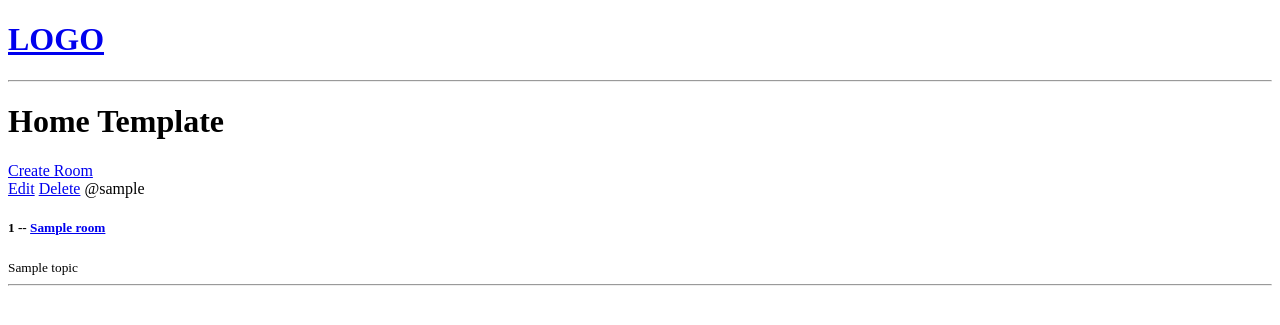
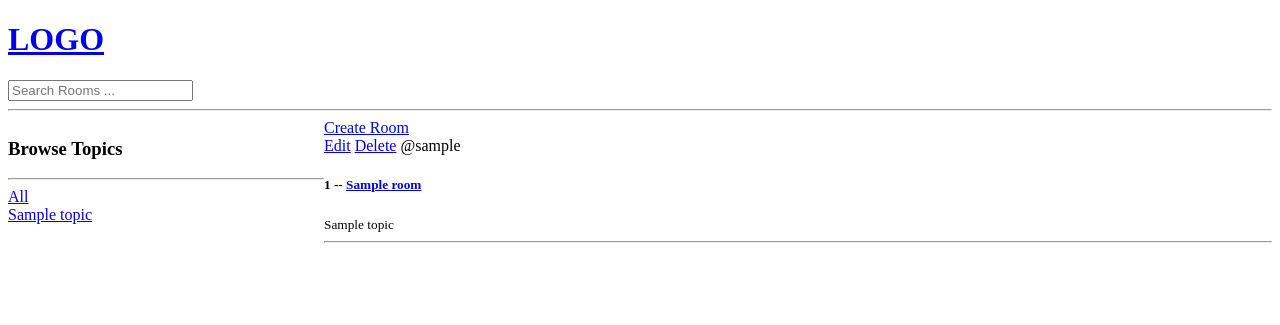
Before and after one commit to ethan-yz-hao/StudyBud, a Django app: page / in a window 1280 px wide. Shown: the top 325 px of the page. Run offline with Django 4.2, Linux system fonts and the light colour scheme; tables that the repository leaves empty hold one stand-in row (values such as "Sample post").

Commit message:
sidebar-topic and search

```diff
--- a/base/templates/base/home.html
+++ b/base/templates/base/home.html
@@ -1,15 +1,40 @@
 {% extends 'main.html' %}
 
+{% block content %}
 
-{% block content %}
-    <h1>Home Template</h1>
+    <style>
+        .home-container {
+            display: grid;
+            grid-template-columns: 1fr 3fr;
+        }
+    </style>
+
+    <div class="home-container">
+
         <div>
-        <a href="{%  url 'create-room' %}">Create Room</a>
+            <h3>Browse Topics</h3>
+            <hr>
+
+            <div>
+                <a href="{% url 'home' %}">All</a>
+            </div>
+
+            {% for topic in topics %}
+                <div>
+                    <a href="{% url 'home' %}?q={{ topic.name }}">{{ topic.name }}</a>
+                </div>
+            {% endfor %}
+
+        </div>
+
+
+        <div>
+            <a href="{% url 'create-room' %}">Create Room</a>
             <div>
                 {% for room in rooms %}
                     <div>
-                    <a href="{%  url 'update-room' room.id %}">Edit</a>
-                    <a href="{%  url 'delete-room' room.id %}">Delete</a>
+                        <a href="{% url 'update-room' room.id %}">Edit</a>
+                        <a href="{% url 'delete-room' room.id %}">Delete</a>
                         <span>@{{ room.host.username }}</span>
                         <h5>{{ room.id }} -- <a href="{% url 'room' room.id %}">{{ room.name }}</a></h5>
                         <small>{{ room.topic.name }}</small>
@@ -18,4 +43,5 @@
                 {% endfor %}
             </div>
         </div>
+    </div>
 {% endblock content %}
--- a/base/views.py
+++ b/base/views.py
@@ -1,12 +1,22 @@
 from django.shortcuts import render, redirect
-from .models import Room
+from django.db.models import Q
+from .models import Room, Topic
 from .forms import RoomForm
 
 
 # Create your views here.
 def home(request):
-    rooms = Room.objects.all()
-    context = {'rooms': rooms}
+    q = request.GET.get('q') if request.GET.get('q') is not None else ''
+    rooms = Room.objects.filter(
+        Q(topic__name__icontains=q) |
+        Q(name__icontains=q) |
+        Q(description__icontains=q) |
+        Q(host__username__icontains=q)
+    )
+
+    topics = Topic.objects.all()
+
+    context = {'rooms': rooms, 'topics': topics}
     return render(request, 'base/home.html', context)
 
 
--- a/templates/navbar.html
+++ b/templates/navbar.html
@@ -2,4 +2,8 @@
     <h1>LOGO</h1>
 </a>
 
+<form method="GET" action="{% url 'home' %}">
+    <input type="text" name="q" placeholder="Search Rooms ..." />
+</form>
+
 <hr>
```
Lines whose indentation alone changed are shown as unchanged.
